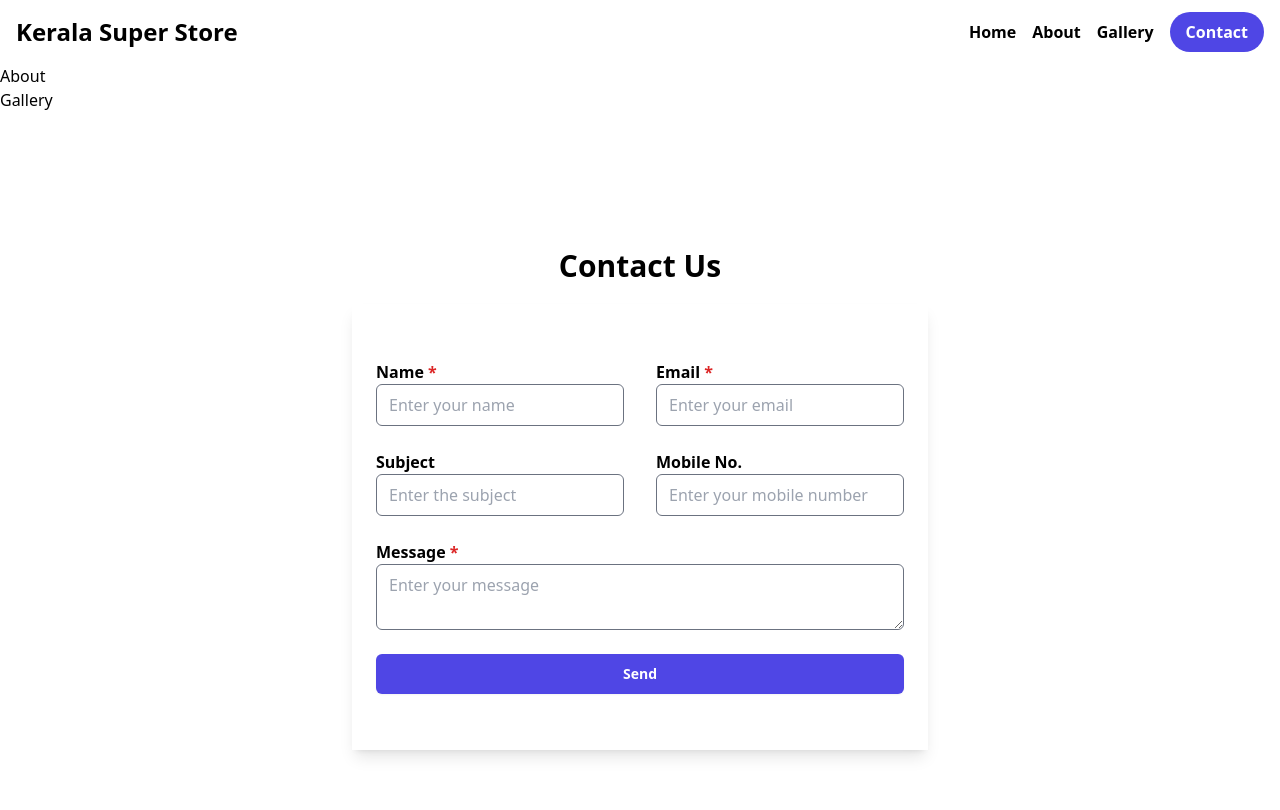
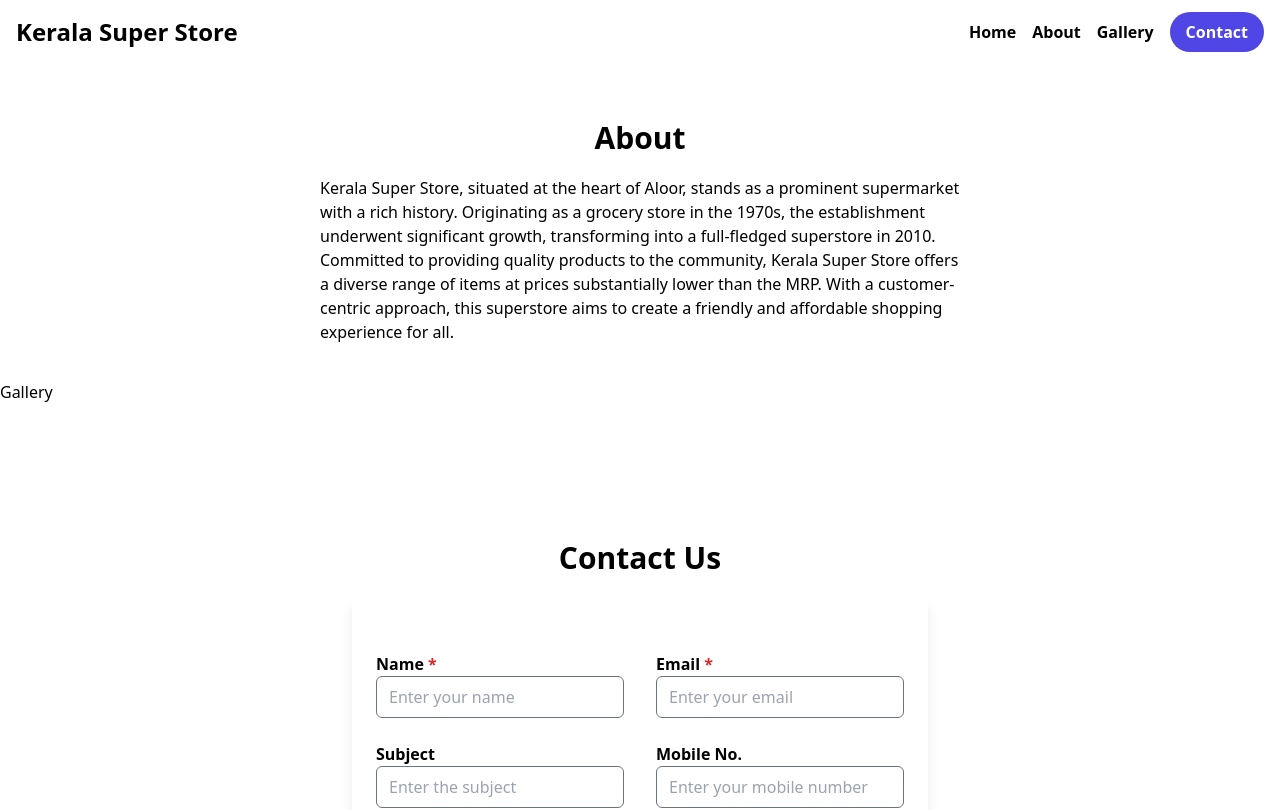
Before and after one commit to suryagayathri01/Kerala-Super-Store, a React (Vite) app: page / in a window 1280 px wide. Shown: the top 810 px of the page. Built offline with nearby package versions, Linux system fonts and the light colour scheme.

Commit message:
about description

```diff
--- a/src/components/About.tsx
+++ b/src/components/About.tsx
@@ -1,6 +1,15 @@
 const About = () => {
   return (
-    <div>About</div>
+    <div className="bg-white px-12 py-12 sm:py-9 lg:px-80">
+      <div className="text-center font-bold text-3xl py-5 ">About</div>
+      <div>Kerala Super Store, situated at the heart of Aloor, stands as a prominent supermarket
+        with a rich history. Originating as a grocery store in the 1970s, the establishment
+        underwent significant growth, transforming into a full-fledged superstore in 2010.
+        Committed to providing quality products to the community, Kerala Super Store offers
+        a diverse range of items at prices substantially lower than the MRP.
+        With a customer-centric approach, this superstore aims to create a friendly and
+        affordable shopping experience for all.</div>
+      </div>
   )
 }
 
--- a/src/components/Contact.tsx
+++ b/src/components/Contact.tsx
@@ -15,10 +15,6 @@ const Contact = () => {
                 className="placeholder-gray-400 text-black rounded-md"
                 required
               ></input>
-
-
-
-
             </div>
             <div className="flex flex-col">
               <label className="font-semibold">Email <span className="text-red-600">*</span></label>
```
